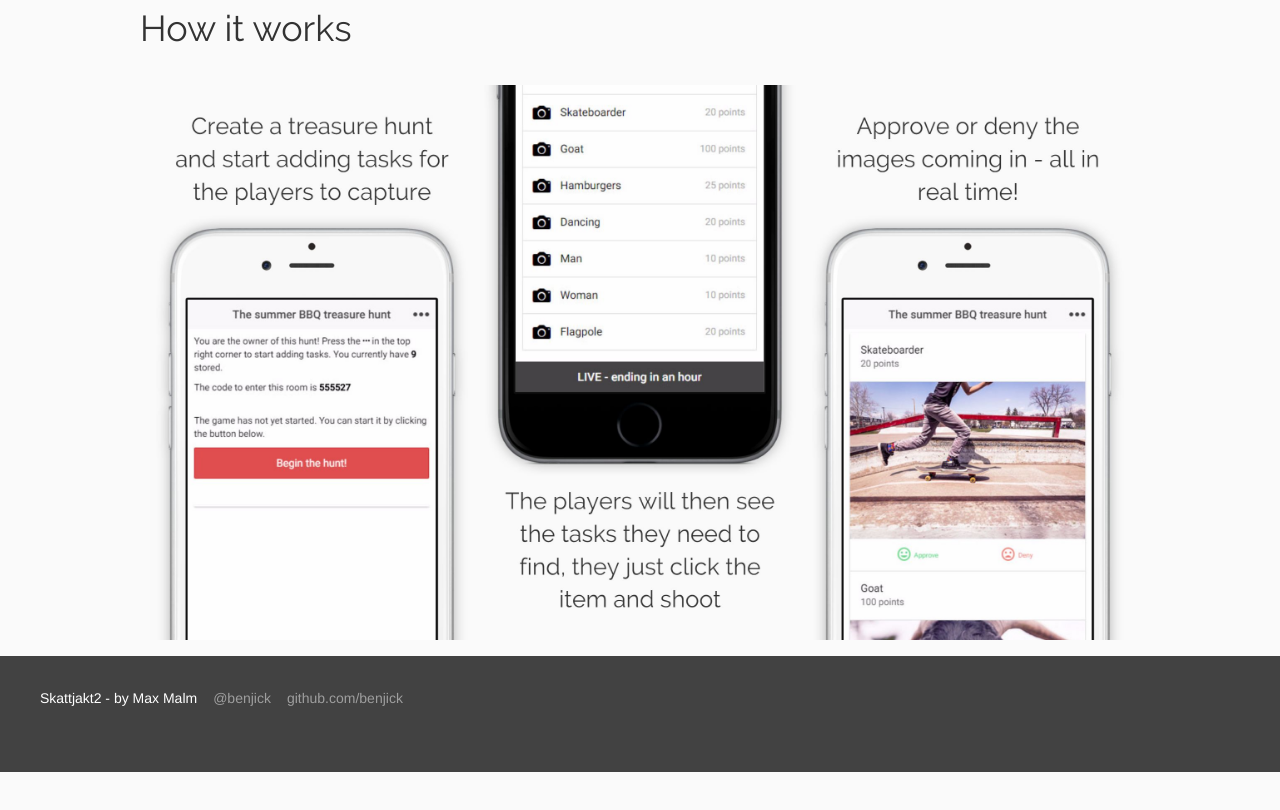
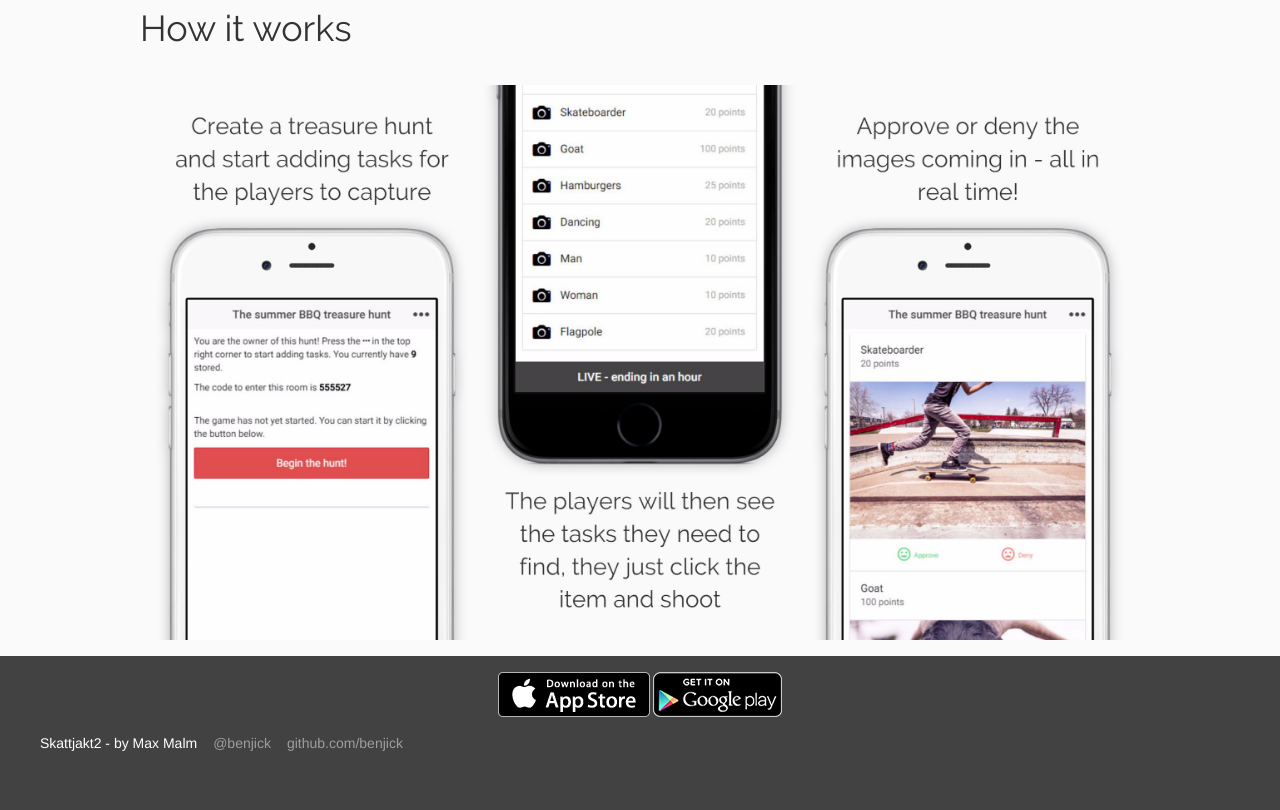
Before and after one commit to benjick/skattjakt2-www, a website: page app/index.html in a window 1280 px wide. Shown: the part 802-1612 px from the top of the page. Before the commit the page ends 1574 px from the top, so only its background shows below. Drawn offline with nearby package versions, Linux system fonts and the light colour scheme; files that its build step writes are made by us from their sources.

Commit message:
added iOS links

```diff
--- a/app/index.html
+++ b/app/index.html
@@ -51,7 +51,7 @@
       </div>
 
       <div style="text-align: center;">
-        <img src="images/appstore.png"> <img src="images/playstore.png">
+        <a href="https://itunes.apple.com/WebObjects/MZStore.woa/wa/viewSoftware?id=1017060750&amp;mt=8"><img src="images/appstore.png"></a> <a href="https://play.google.com/store/apps/details?id=se.skattjakt2.app"><img src="images/playstore.png"></a>
       </div>
       <hr>
       <div class="introtext">
@@ -64,6 +64,10 @@
       </div>
     </div>
     <footer class="mdl-mega-footer">
+
+      <div style="text-align: center;">
+        <a href="https://itunes.apple.com/WebObjects/MZStore.woa/wa/viewSoftware?id=1017060750&amp;mt=8"><img src="images/appstore.png"></a> <a href="https://play.google.com/store/apps/details?id=se.skattjakt2.app"><img src="images/playstore.png"></a>
+      </div>
       <div class="mdl-mega-footer--bottom-section">
         <div class="mdl-logo">Skattjakt2 - by Max Malm</div>
         <ul class="mdl-mega-footer--link-list">
```
